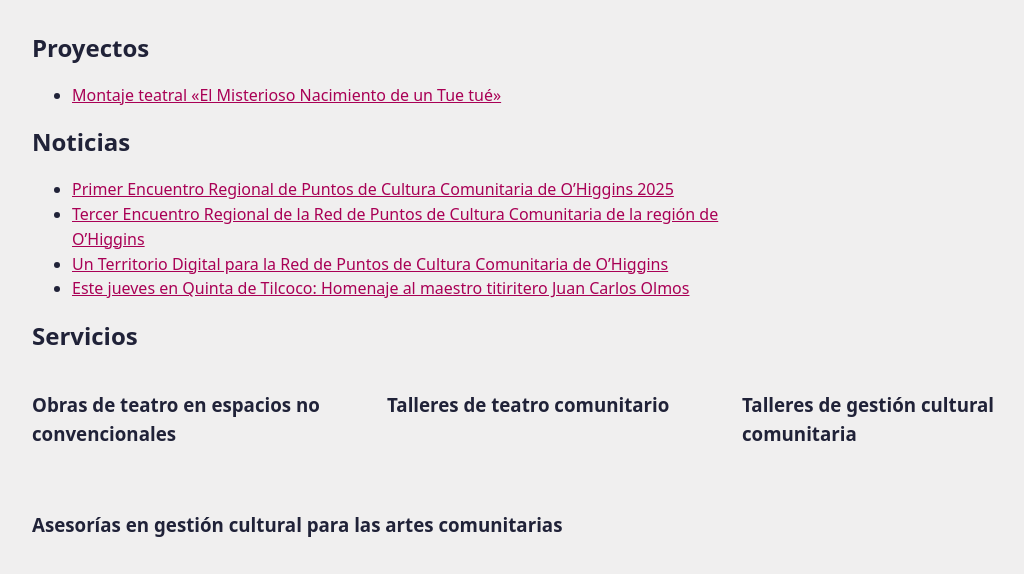
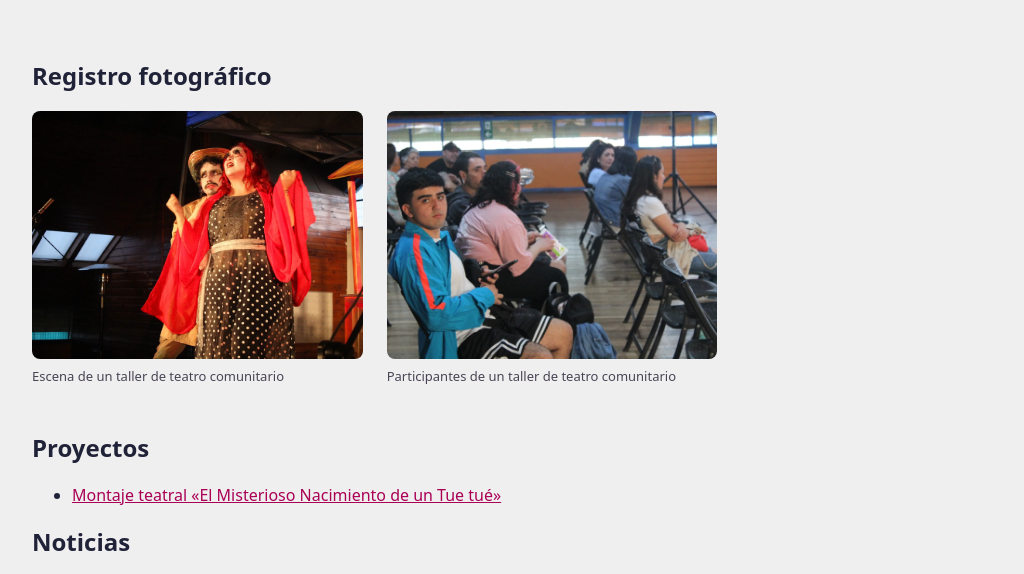
Before and after one commit to CCastanedaDev/red-pcc-ohiggins-reconstruccion, a plain HTML site: page PCC/teatroimpronta/index.html in a window 1280 px wide. Shown: the part 1695-2269 px from the top of the page, without its empty margins (88-1112 px from the left). Drawn offline with Linux system fonts and the light colour scheme.

Commit message:
Agregar registros fotográficos identificados

```diff
--- a/PCC/teatroimpronta/index.html
+++ b/PCC/teatroimpronta/index.html
@@ -22,7 +22,7 @@
 </div>
 </div>
 </div>
-<div class="wp-block-group alignfull has-border-color has-tertiary-background-color has-background has-global-padding is-layout-constrained wp-container-core-group-is-layout-45ec1579 wp-block-group-is-layout-constrained">
+<section aria-label="Registro fotográfico de Teatro Impronta" class="galeria-recuperada"><h2>Registro fotográfico</h2><div class="galeria-recuperada-grid"><figure><img alt="Escena de un taller de teatro comunitario" loading="lazy" src="../../wp-content/uploads/drive-2024/impronta-taller-escena.webp"/><figcaption>Escena de un taller de teatro comunitario</figcaption></figure><figure><img alt="Participantes de un taller de teatro comunitario" loading="lazy" src="../../wp-content/uploads/drive-2024/impronta-taller-publico.webp"/><figcaption>Participantes de un taller de teatro comunitario</figcaption></figure></div></section><div class="wp-block-group alignfull has-border-color has-tertiary-background-color has-background has-global-padding is-layout-constrained wp-container-core-group-is-layout-45ec1579 wp-block-group-is-layout-constrained">
 <div class="wp-block-group has-global-padding is-layout-constrained wp-block-group-is-layout-constrained">
 <h2 class="wp-block-heading has-text-align-center has-base-color has-text-color has-link-color wp-elements-ae1d86a4473b71030d008e0dc578c55d">Proyectos</h2>
 </div>
```
Also changed, not shown: PCC/kalfumalen/index.html (+1 -1 lines), wp-content/uploads/drive-2024/impronta-taller-escena.webp (added), wp-content/uploads/drive-2024/impronta-taller-publico.webp (added), wp-content/uploads/drive-2024/kalfumalen-encuentro.webp (added).
